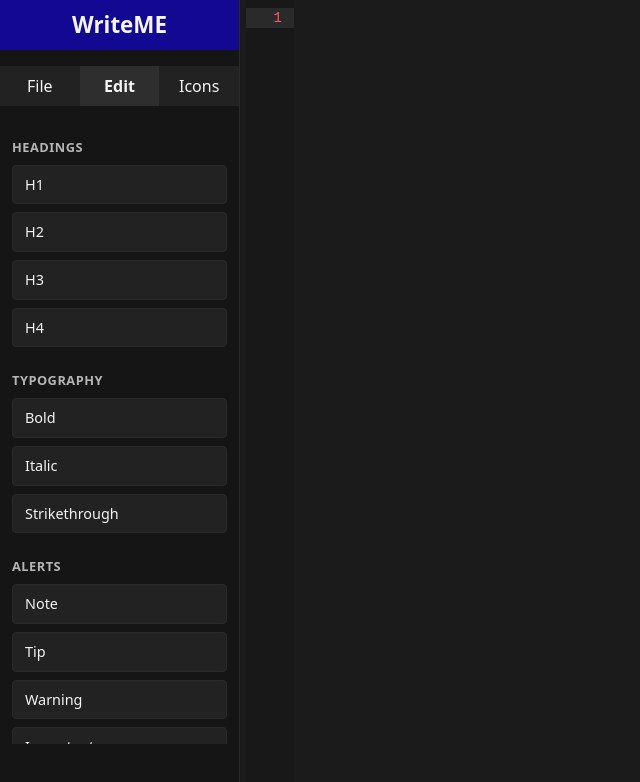
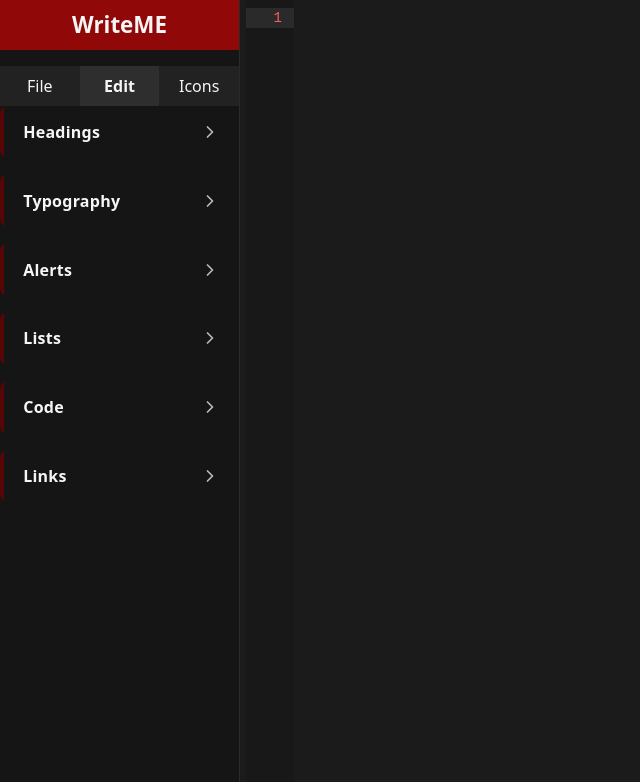
Before and after one commit to NoahAdamMacDonald/writeME, an Angular app: page /editor in a window 1280 px wide. Both pictures are taken after a click on the button "Edit". Shown: the top 782 px of the page, without its empty margins (0-640 px from the left). Built offline with nearby package versions, Linux system fonts and the light colour scheme.

Commit message:
updated edit style and brand color

```diff
--- a/src/app/components/edit-panel/edit-panel.component.css
+++ b/src/app/components/edit-panel/edit-panel.component.css
@@ -1,40 +1,125 @@
+:host {
+  --accent: var(--brand-bg);
+  --accent-light: color-mix(in srgb, var(--accent) 40%, white 60%);
+  --accent-dark: color-mix(in srgb, var(--accent) 60%, black 40%);
+
+  --header-gradient-end: color-mix(in srgb, var(--header-bg) 80%, var(--accent) 20%);
+  --header-gradient-hover-end: color-mix(in srgb, var(--header-bg-hover) 65%, var(--accent) 35%);
+
+  --button-hover: color-mix(in srgb, var(--panel-bg-hover) 70%, var(--accent) 30%);
+  --shadow-soft: 0 4px 14px rgba(0,0,0,0.12);
+  --shadow-button: 0 3px 10px rgba(0,0,0,0.15);
+}
+
 .edit-panel {
   display: flex;
   flex-direction: column;
-  gap: 0.5rem;
-  padding: 1rem 0.75rem;
-  overflow-y: auto;
-  height: calc(100% - 40px);
+  gap: 1rem;
+  width: 100%;
 }
 
-.section-title {
-  font-size: 0.8rem;
-  font-weight: 600;
-  color: var(--text-secondary);
-  margin-top: 1rem;
-  text-transform: uppercase;
-  letter-spacing: 0.5px;
+.section {
+  border: 1px solid var(--divider);
+  border-radius: 8px;
+  overflow: hidden;
+  background: var(--header-bg);
+  transition: box-shadow 0.25s ease, border-color 0.25s ease, transform 0.2s ease;
 }
 
-.edit-panel button {
-  width: 100%;
-  padding: 0.5rem 0.75rem;
-  background: var(--btn-bg);
-  color: var(--btn-text);
-  border: 1px solid var(--border-subtle);
-  border-radius: 4px;
-  text-align: left;
-  font-size: 0.9rem;
-  cursor: pointer;
-  transition: background-color 0.15s ease, border-color 0.15s ease;
+.section:hover {
+  box-shadow: 0 4px 12px var(--shadow-soft);
+  border-color: var(--accent);
+  transform: translateY(-1px);
 }
 
-.edit-panel button:hover {
-  background: var(--btn-bg-hover);
-  border-color: var(--btn-bg-hover);
+.section-header {
+  padding: 0.9rem 1.2rem;
+  margin: 0;
+  background: linear-gradient(to right, var(--header-bg), var(--header-gradient-end));
+  border-left: 4px solid var(--accent);
+  cursor: pointer;
+  display: flex;
+  justify-content: space-between;
+  align-items: center;
+  color: var(--text-main);
+  font-weight: 600;
+  letter-spacing: 0.25px;
+  transition: background-color 0.25s ease, border-color 0.25s ease, color 0.25s ease;
 }
 
-.edit-panel button:active {
-  background: var(--btn-bg-hover);
-  transform: scale(0.98);
+.section-header:hover {
+  background: linear-gradient(to right, var(--header-bg), var(--header-gradient-end));
+  color: var(--accent);
 }
+
+.section-header.collapsed {
+  border-left-color: var(--accent-dark);
+}
+
+.chevron {
+  width: 20px;
+  height: 20px;
+  transition: transform 0.3s ease, opacity 0.25s ease, color 0.25s ease;
+  opacity: 0.75;
+}
+
+.section-header:hover .chevron {
+  opacity: 1;
+  color: var(--accent);
+}
+
+.section-header:not(.collapsed) .chevron {
+  transform: rotate(0deg);
+}
+
+.section-header.collapsed .chevron {
+  transform: rotate(-90deg);
+}
+
+.section-body {
+  padding: 1rem 1.2rem;
+  display: flex;
+  flex-wrap: wrap;
+  gap: 0.7rem;
+  background: var(--header-bg);
+}
+
+button {
+  padding: 0.5rem 0.85rem;
+  border-radius: 6px;
+  border: 1px solid var(--divider);
+  background: var(--header-bg);
+  color: var(--text-main);
+  cursor: pointer;
+  font-size: 0.9rem;
+  transition: background-color 0.2s ease, transform 0.15s ease, border-color 0.2s ease, box-shadow 0.2s ease;
+}
+
+button:hover {
+  background: var(--button-hover);
+  color: var(--accent-light);
+  border-color: var(--accent);
+  transform: translateY(-2px);
+  box-shadow: 0 3px 8px var(--shadow-button);
+}
+
+button:active {
+  transform: translateY(0);
+  box-shadow: none;
+}
+
+@media (max-width: 600px) {
+  .section-body {
+    flex-direction: column;
+    gap: 0.5rem;
+  }
+
+  button {
+    width: 100%;
+    text-align: left;
+  }
+
+  .section-header {
+    padding: 0.75rem 1rem;
+  }
+}
--- a/src/app/components/edit-panel/edit-panel.component.html
+++ b/src/app/components/edit-panel/edit-panel.component.html
@@ -1,31 +1,135 @@
 <div class="edit-panel">
-  <div class="section-title">Headings</div>
+
+  <!-- Section Template -->
+  <div class="section">
+    <div class="section-header collapsed"
+         data-bs-toggle="collapse"
+         data-bs-target="#headingsCollapse"
+         aria-expanded="false">
+      <span>Headings</span>
+      <svg class="chevron" viewBox="0 0 24 24">
+        <path d="M6 9l6 6 6-6" stroke="currentColor" stroke-width="2"
+              fill="none" stroke-linecap="round" stroke-linejoin="round"/>
+      </svg>
+    </div>
+
+    <div id="headingsCollapse" class="collapse">
+      <div class="section-body">
         <button (click)="applyHeading(1)">H1</button>
         <button (click)="applyHeading(2)">H2</button>
         <button (click)="applyHeading(3)">H3</button>
         <button (click)="applyHeading(4)">H4</button>
+      </div>
+    </div>
+  </div>
 
-  <div class="section-title">Typography</div>
+  <!-- Typography -->
+  <div class="section">
+    <div class="section-header collapsed"
+         data-bs-toggle="collapse"
+         data-bs-target="#typographyCollapse"
+         aria-expanded="false">
+      <span>Typography</span>
+      <svg class="chevron" viewBox="0 0 24 24">
+        <path d="M6 9l6 6 6-6" stroke="currentColor" stroke-width="2"
+              fill="none" stroke-linecap="round" stroke-linejoin="round"/>
+      </svg>
+    </div>
+
+    <div id="typographyCollapse" class="collapse">
+      <div class="section-body">
         <button (click)="wrap('**')">Bold</button>
         <button (click)="wrap('_')">Italic</button>
         <button (click)="wrap('~~')">Strikethrough</button>
+      </div>
+    </div>
+  </div>
 
-  <div class="section-title">Alerts</div>
+  <!-- Alerts -->
+  <div class="section">
+    <div class="section-header collapsed"
+         data-bs-toggle="collapse"
+         data-bs-target="#alertsCollapse"
+         aria-expanded="false">
+      <span>Alerts</span>
+      <svg class="chevron" viewBox="0 0 24 24">
+        <path d="M6 9l6 6 6-6" stroke="currentColor" stroke-width="2"
+              fill="none" stroke-linecap="round" stroke-linejoin="round"/>
+      </svg>
+    </div>
+
+    <div id="alertsCollapse" class="collapse">
+      <div class="section-body">
         <button (click)="insertAlert('NOTE')">Note</button>
         <button (click)="insertAlert('TIP')">Tip</button>
         <button (click)="insertAlert('WARNING')">Warning</button>
         <button (click)="insertAlert('IMPORTANT')">Important</button>
         <button (click)="insertAlert('CAUTION')">Caution</button>
+      </div>
+    </div>
+  </div>
 
-  <div class="section-title">Lists</div>
+  <!-- Lists -->
+  <div class="section">
+    <div class="section-header collapsed"
+         data-bs-toggle="collapse"
+         data-bs-target="#listsCollapse"
+         aria-expanded="false">
+      <span>Lists</span>
+      <svg class="chevron" viewBox="0 0 24 24">
+        <path d="M6 9l6 6 6-6" stroke="currentColor" stroke-width="2"
+              fill="none" stroke-linecap="round" stroke-linejoin="round"/>
+      </svg>
+    </div>
+
+    <div id="listsCollapse" class="collapse">
+      <div class="section-body">
         <button (click)="insertList('- ')">Bullet</button>
         <button (click)="insertList('1. ')">Numbered</button>
         <button (click)="insertList('- [ ] ')">Task</button>
+      </div>
+    </div>
+  </div>
 
-  <div class="section-title">Code</div>
+  <!-- Code -->
+  <div class="section">
+    <div class="section-header collapsed"
+         data-bs-toggle="collapse"
+         data-bs-target="#codeCollapse"
+         aria-expanded="false">
+      <span>Code</span>
+      <svg class="chevron" viewBox="0 0 24 24">
+        <path d="M6 9l6 6 6-6" stroke="currentColor" stroke-width="2"
+              fill="none" stroke-linecap="round" stroke-linejoin="round"/>
+      </svg>
+    </div>
+
+    <div id="codeCollapse" class="collapse">
+      <div class="section-body">
         <button (click)="wrap('`')">Inline Code</button>
         <button (click)="insertCodeBlock()">Code Block</button>
+      </div>
+    </div>
+  </div>
 
-  <div class="section-title">Links</div>
+  <!-- Links -->
+  <div class="section">
+    <div class="section-header collapsed"
+         data-bs-toggle="collapse"
+         data-bs-target="#linksCollapse"
+         aria-expanded="false">
+      <span>Links</span>
+      <svg class="chevron" viewBox="0 0 24 24">
+        <path d="M6 9l6 6 6-6" stroke="currentColor" stroke-width="2"
+              fill="none" stroke-linecap="round" stroke-linejoin="round"/>
+      </svg>
+    </div>
+
+    <div id="linksCollapse" class="collapse">
+      <div class="section-body">
         <button (click)="insertLink()">Link</button>
       </div>
+    </div>
+  </div>
+
+</div>
--- a/src/styles.css
+++ b/src/styles.css
@@ -1,6 +1,5 @@
 :root {
-  --brand-bg: #130891;
-
+  --brand-bg: #910808;
   --bg-main: #1b1b1b;
   --bg-sidebar: #151515;
   --bg-line-numbers: #181818;
```
Lines whose indentation alone changed are shown as unchanged.
